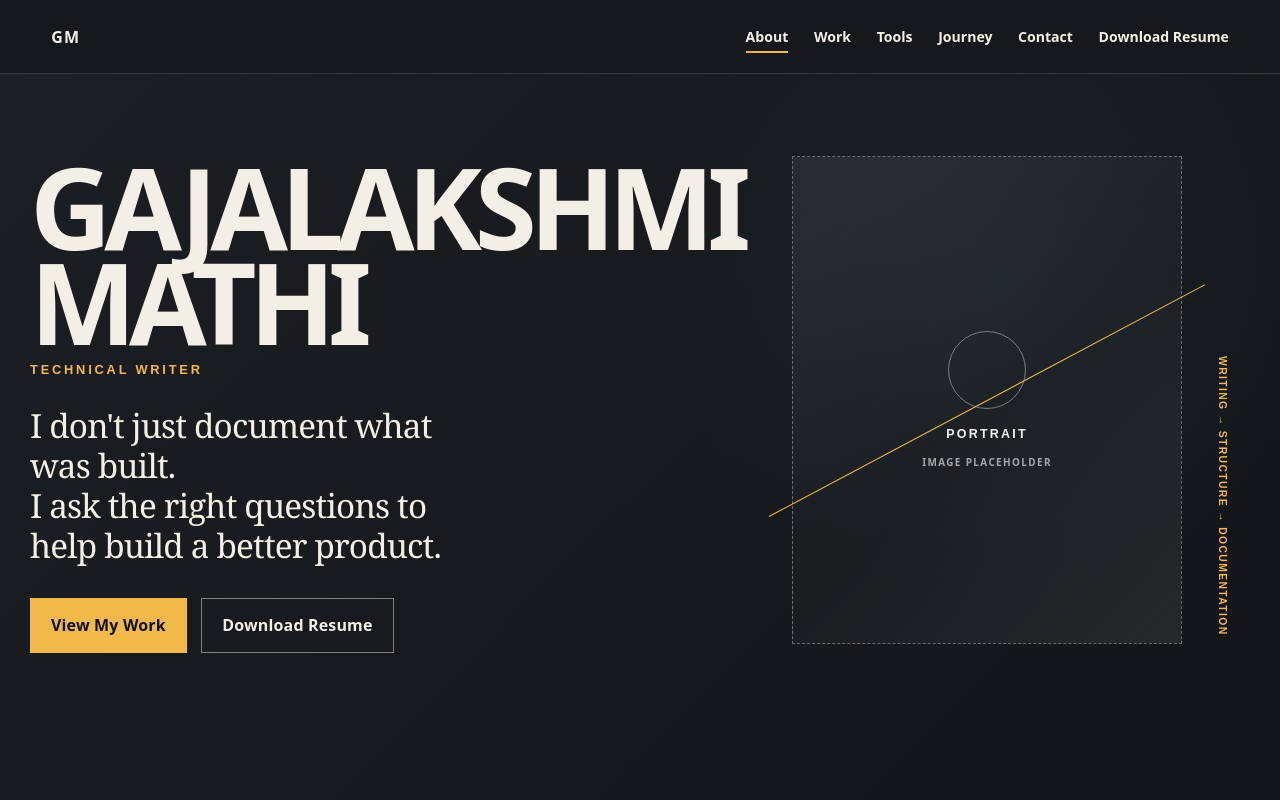
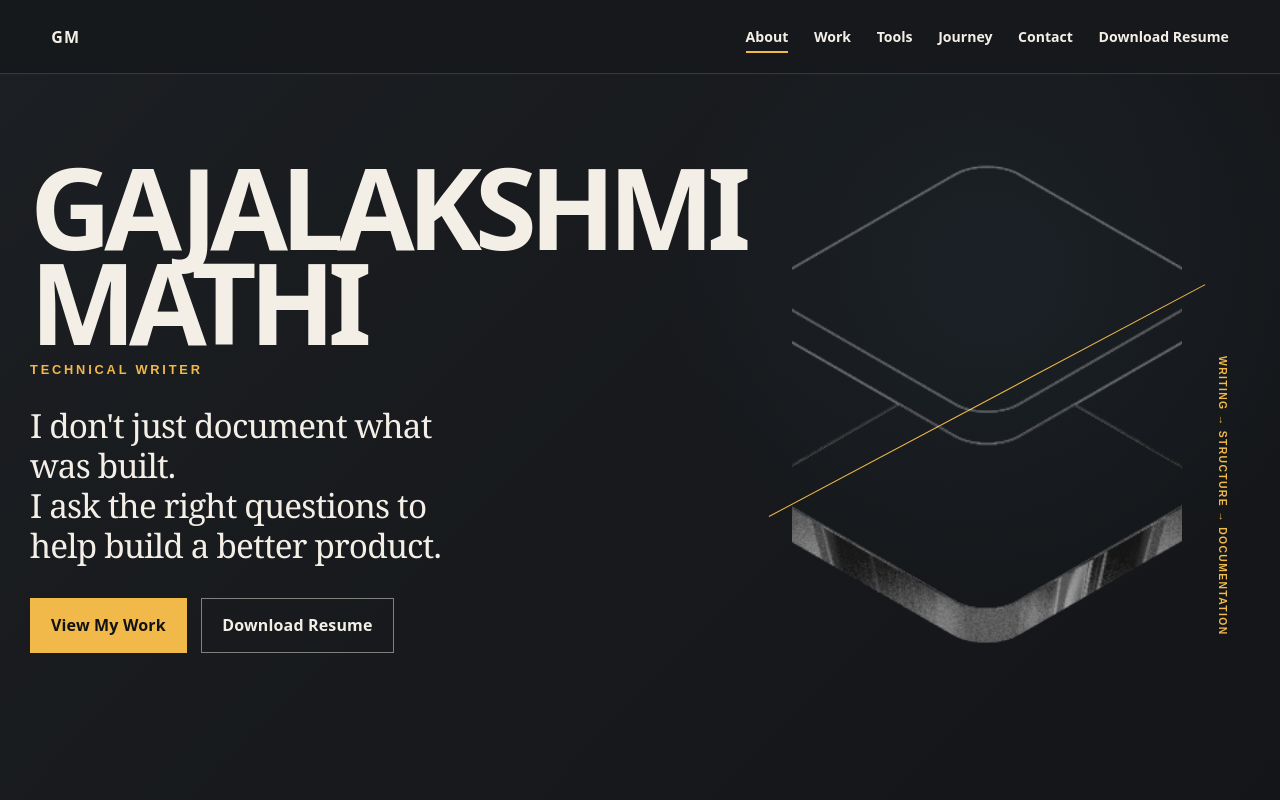
Before and after one commit to Gajamathi/gajalakshmi-portfolio, a React (Vite) app: page / in a window 1280 px wide. Shown: the top 800 px of the page. Built offline with nearby package versions, Linux system fonts and the light colour scheme.

Commit message:
Revert hero placeholder changes

```diff
--- a/Hero.tsx
+++ b/Hero.tsx
@@ -1,6 +1,8 @@
 import { useEffect, useRef } from 'react';
 import gsap from 'gsap';
 import { ScrollTrigger } from 'gsap/ScrollTrigger';
+import heroImage from './hero.png';
+
 gsap.registerPlugin(ScrollTrigger);
 
 const Hero: React.FC = () => {
@@ -72,10 +74,7 @@ const Hero: React.FC = () => {
 
         <div ref={portraitRef} className="hero-portrait-wrap" aria-hidden="true">
           <div className="hero-line" />
-          <div className="hero-portrait hero-portrait-placeholder">
-            <span>PORTRAIT</span>
-            <small>IMAGE PLACEHOLDER</small>
-          </div>
+          <img src={heroImage} alt="" className="hero-portrait" />
           <span className="hero-caption">WRITING → STRUCTURE → DOCUMENTATION</span>
         </div>
       </div>
```
